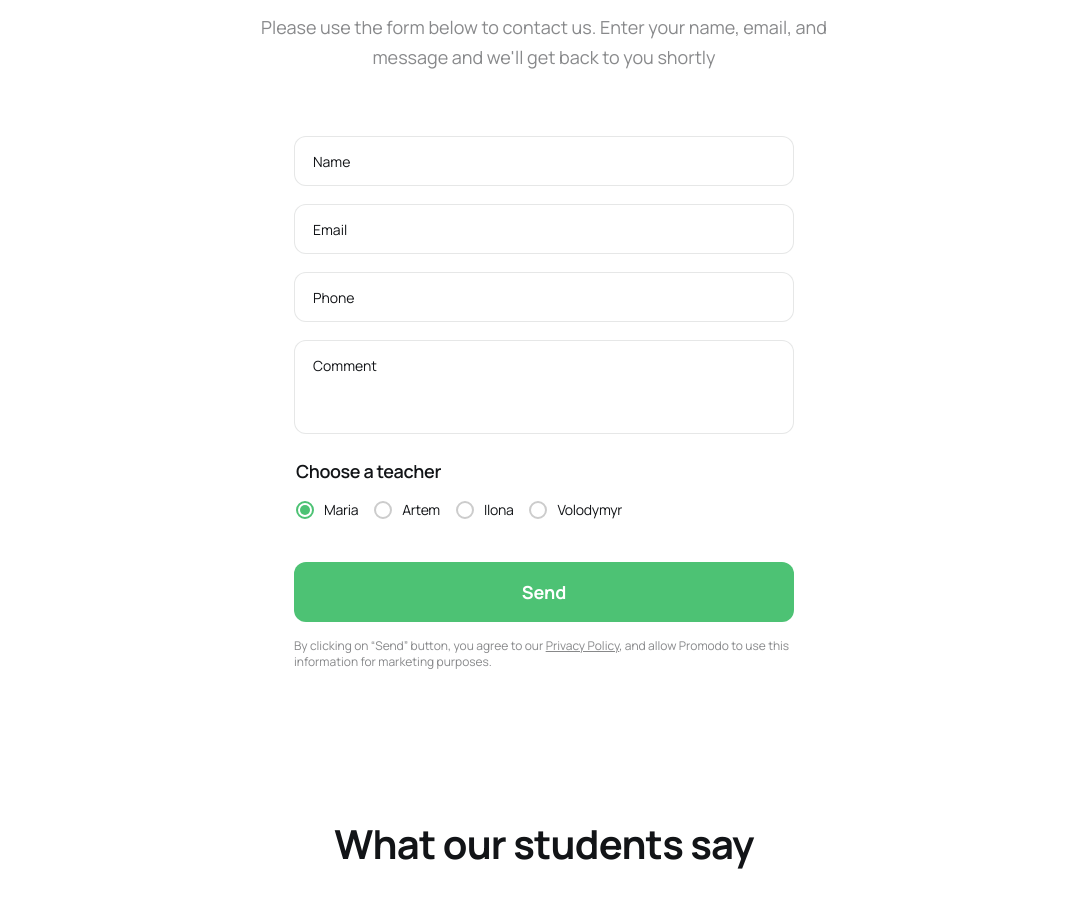
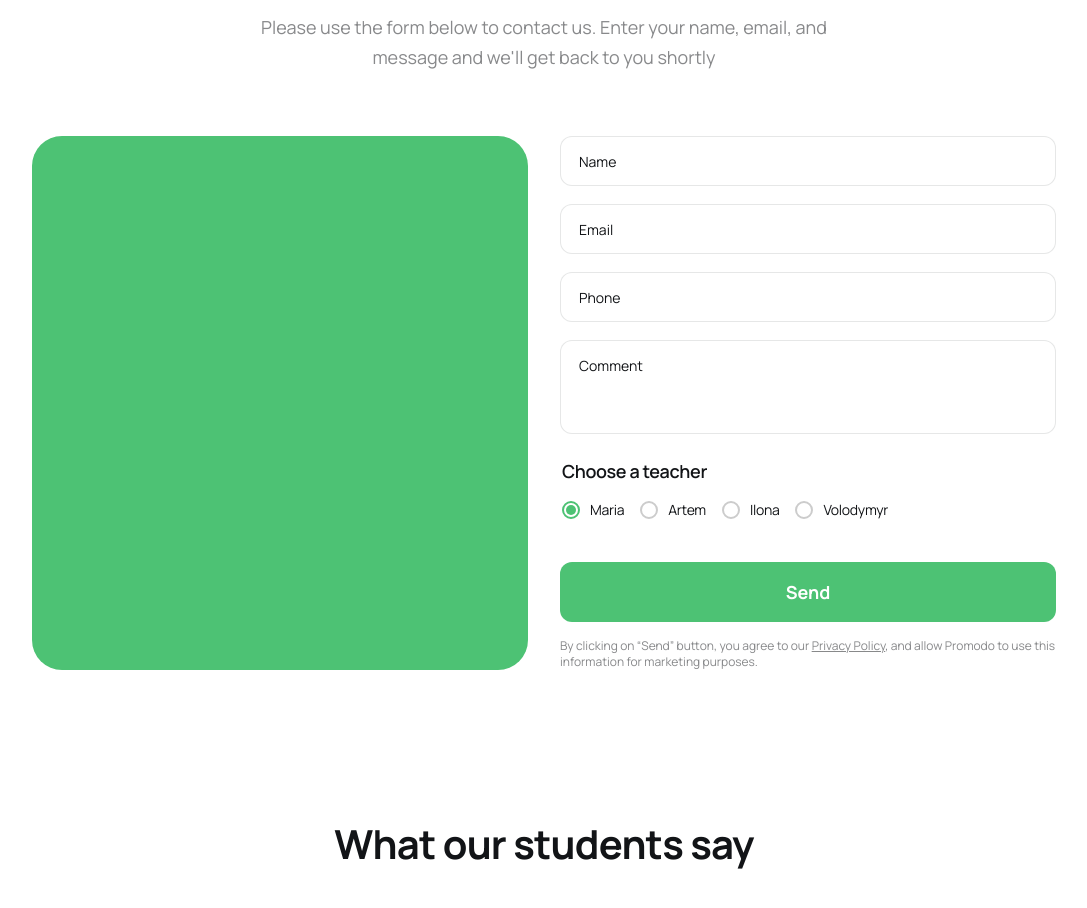
Before and after one commit to VolodymyrKh/goit-markup-fp, a website built with Vite: page src/index.html in a window 1280 px wide. Shown: the part 2442-3350 px from the top of the page, without its empty margins (96-1183 px from the left). Built offline with nearby package versions, Linux system fonts and the light colour scheme; files whose address does not match are found by name.

Commit message:
Add dummy form thumb

```diff
--- a/src/css/application-form.css
+++ b/src/css/application-form.css
@@ -1,4 +1,8 @@
 @media screen {
+  .app-form-thumb {
+    display: none;
+  }
+
   .app-form {
     margin-inline: auto;
   }
@@ -127,3 +131,22 @@
     max-width: 586px;
   }
 }
+
+@media screen and (min-width: 1280px) {
+  .app-form-wrapper {
+    display: flex;
+    gap: 32px;
+  }
+
+  .app-form-thumb {
+    flex: 1;
+    display: block;
+    background-color: var(--green);
+    border-radius: 30px;
+  }
+
+  .app-form {
+    flex: 1;
+    max-width: 500px;
+  }
+}
--- a/src/partials/application-form.html
+++ b/src/partials/application-form.html
@@ -6,7 +6,8 @@
       Please use the form below to contact us. Enter your name, email, and message and we'll get back to you shortly
     </p>
 
-    <div class="application-thumb">
+    <div class="app-form-wrapper">
+      <div class="app-form-thumb">
 
       </div>
 
@@ -89,4 +90,5 @@
         </p>
       </form>
     </div>
+  </div>
 </section>
```
Lines whose indentation alone changed are shown as unchanged.
